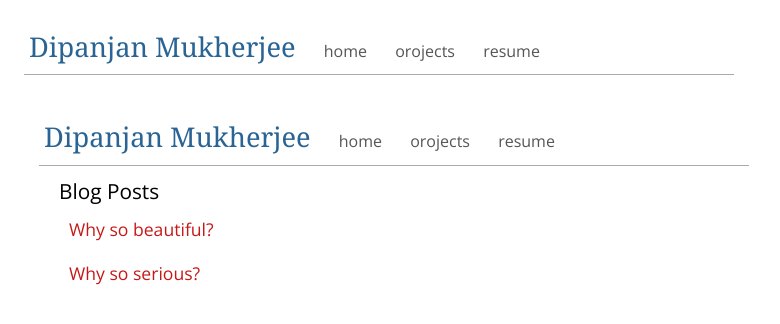
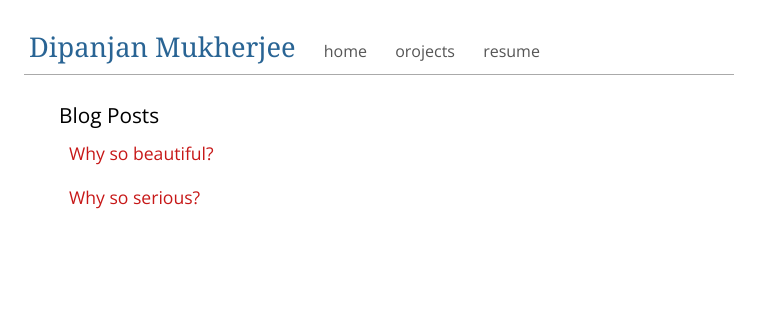
Before and after one commit to dmukhg/dotfiles, a Jekyll site: the page built from index.html, in a window 1280 px wide. Shown: the top 324 px of the page, without its empty margins (261-1041 px from the left). Built offline with Jekyll 4.4.1, drawn with Linux system fonts in a browser that asks for light colours; Markdown is read by kramdown in place of the engine named in the settings.

Commit message:
final fix

```diff
--- a/index.html
+++ b/index.html
@@ -2,29 +2,11 @@
 layout: default
 title: Dipanjan Mukherjee
 ---
-<html>
-  <head>
-    <title>{{ page.title }}</title>
-    <link rel="stylesheet" href="css/reset.css">
-    <link rel="stylesheet" href="css/base.css">
-    <link rel="stylesheet" type="text/css" href="http://fonts.googleapis.com/css?family=Open+Sans">
-  </head>
-  <body>
-    <div class="page" id="header">
-      <a href="/" class="title">Dipanjan Mukherjee</a>
-      <a href="/" class="extra">home</a>
-      <a href="http://github.com/schatten/" class="extra">orojects</a>
-      <a href="resume" class="extra">resume</a>
-    </div>
-
-    <div class="page" id="index">
-      <h1>Blog Posts</h1>
-      <ul class="index">
+<div class="page" id="index">
+  <h1>Blog Posts</h1>
+  <ul class="index">
 {% for post in site.posts %}
 <li><a href="{{ post.url }}">{{ post.title }}</a></li>
 {% endfor %}
-      </ul>
-    </div>
-    </div>
-  </body>
-</html>
+  </ul>
+</div>
```
